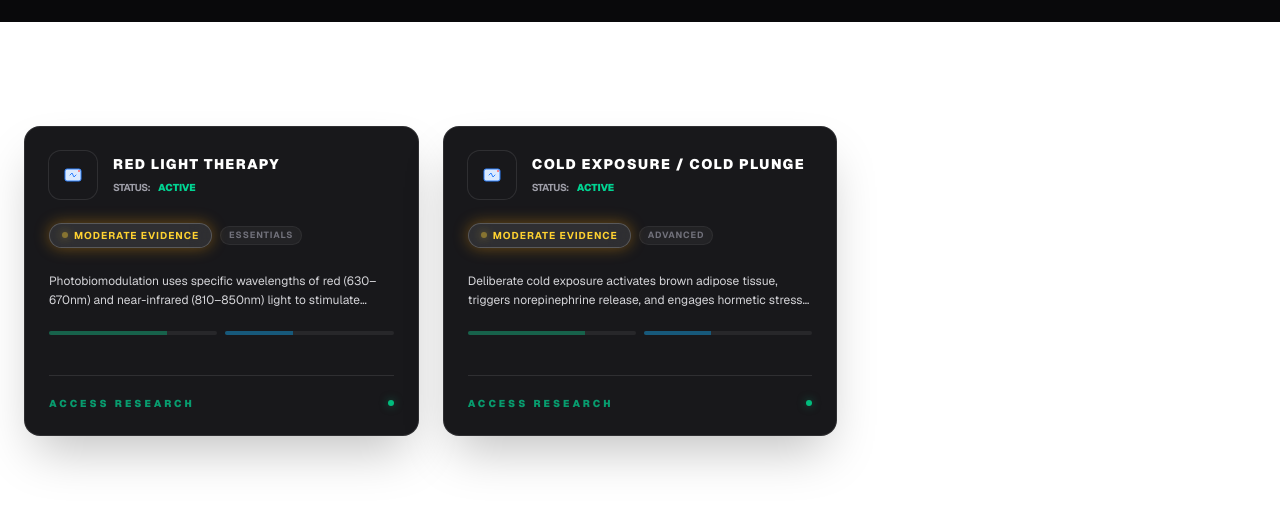
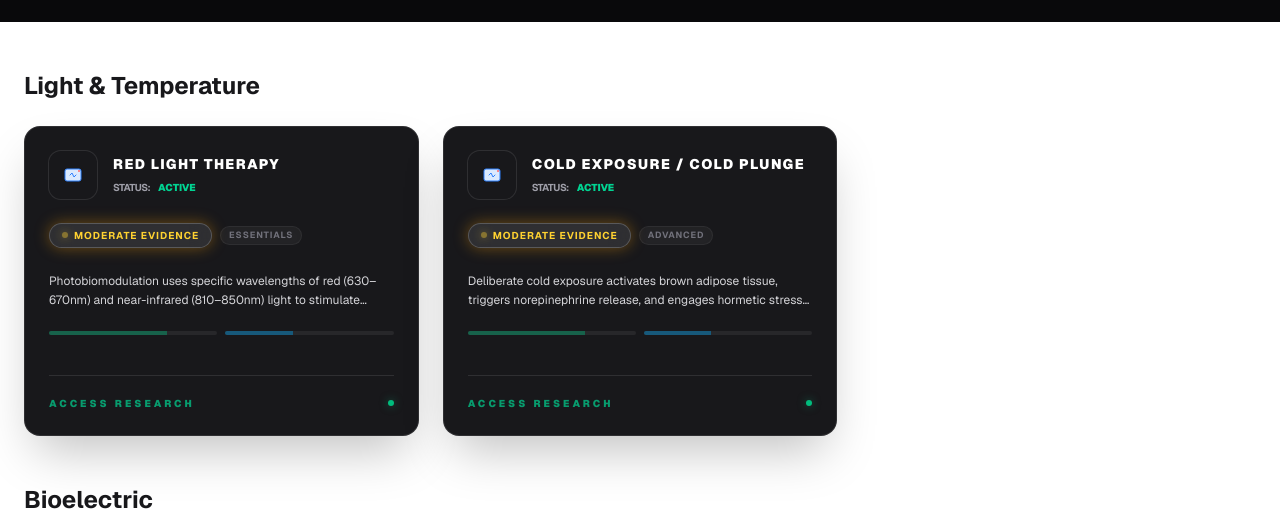
Before and after one commit to ilank-pro/AgeWell, a Next.js app: page /devices in a window 1280 px wide. Shown: the part 419-946 px from the top of the page. Built offline with nearby package versions, Linux system fonts and the light colour scheme; no server answers.

Commit message:
Fix section headings: use dark text on light bg, white on dark bg

```diff
--- a/src/app/advanced/page.tsx
+++ b/src/app/advanced/page.tsx
@@ -31,7 +31,7 @@ export default function AdvancedPage() {
       <div className="mx-auto max-w-7xl px-4 py-12 sm:px-6">
         {supplements.length > 0 && (
           <section className="mb-12">
-            <h2 className="text-2xl font-bold text-white">Supplements</h2>
+            <h2 className="text-2xl font-bold text-zinc-900 dark:text-white">Supplements</h2>
             <div className="mt-6 grid gap-6 sm:grid-cols-2 lg:grid-cols-3">
               {supplements.map((p) => <ProductCard key={p.id} product={p} />)}
             </div>
@@ -40,7 +40,7 @@ export default function AdvancedPage() {
 
         {food.length > 0 && (
           <section className="mb-12">
-            <h2 className="text-2xl font-bold text-white">Functional Foods</h2>
+            <h2 className="text-2xl font-bold text-zinc-900 dark:text-white">Functional Foods</h2>
             <div className="mt-6 grid gap-6 sm:grid-cols-2 lg:grid-cols-3">
               {food.map((p) => <ProductCard key={p.id} product={p} />)}
             </div>
@@ -49,7 +49,7 @@ export default function AdvancedPage() {
 
         {devices.length > 0 && (
           <section className="mb-12">
-            <h2 className="text-2xl font-bold text-white">Devices</h2>
+            <h2 className="text-2xl font-bold text-zinc-900 dark:text-white">Devices</h2>
             <div className="mt-6 grid gap-6 sm:grid-cols-2 lg:grid-cols-3">
               {devices.map((p) => <ProductCard key={p.id} product={p} />)}
             </div>
--- a/src/app/devices/page.tsx
+++ b/src/app/devices/page.tsx
@@ -29,7 +29,7 @@ export default function DevicesPage() {
       <div className="mx-auto max-w-7xl px-4 py-12 sm:px-6">
         {nonBioelectric.length > 0 && (
           <section className="mb-12">
-            <h2 className="text-2xl font-bold text-white">Light & Temperature</h2>
+            <h2 className="text-2xl font-bold text-zinc-900 dark:text-white">Light & Temperature</h2>
             <div className="mt-6 grid gap-6 sm:grid-cols-2 lg:grid-cols-3">
               {nonBioelectric.map((p) => <ProductCard key={p.id} product={p} />)}
             </div>
@@ -38,7 +38,7 @@ export default function DevicesPage() {
 
         {bioelectric.length > 0 && (
           <section className="mb-12">
-            <h2 className="text-2xl font-bold text-white">Bioelectric</h2>
+            <h2 className="text-2xl font-bold text-zinc-900 dark:text-white">Bioelectric</h2>
             <p className="mt-2 text-zinc-400">
               Devices that interact with the body&apos;s electrical systems. This is frontier territory —
               the science of bioelectricity (Michael Levin, Tufts) is real, but consumer devices are
--- a/src/app/essentials/page.tsx
+++ b/src/app/essentials/page.tsx
@@ -30,7 +30,7 @@ export default function EssentialsPage() {
       <div className="mx-auto max-w-7xl px-4 py-12 sm:px-6">
         {supplements.length > 0 && (
           <section className="mb-12">
-            <h2 className="text-2xl font-bold text-white">Supplements</h2>
+            <h2 className="text-2xl font-bold text-zinc-900 dark:text-white">Supplements</h2>
             <div className="mt-6 grid gap-6 sm:grid-cols-2 lg:grid-cols-3">
               {supplements.map((p) => <ProductCard key={p.id} product={p} />)}
             </div>
@@ -39,7 +39,7 @@ export default function EssentialsPage() {
 
         {food.length > 0 && (
           <section className="mb-12">
-            <h2 className="text-2xl font-bold text-white">Functional Foods</h2>
+            <h2 className="text-2xl font-bold text-zinc-900 dark:text-white">Functional Foods</h2>
             <div className="mt-6 grid gap-6 sm:grid-cols-2 lg:grid-cols-3">
               {food.map((p) => <ProductCard key={p.id} product={p} />)}
             </div>
@@ -48,7 +48,7 @@ export default function EssentialsPage() {
 
         {devices.length > 0 && (
           <section className="mb-12">
-            <h2 className="text-2xl font-bold text-white">Devices</h2>
+            <h2 className="text-2xl font-bold text-zinc-900 dark:text-white">Devices</h2>
             <div className="mt-6 grid gap-6 sm:grid-cols-2 lg:grid-cols-3">
               {devices.map((p) => <ProductCard key={p.id} product={p} />)}
             </div>
```
